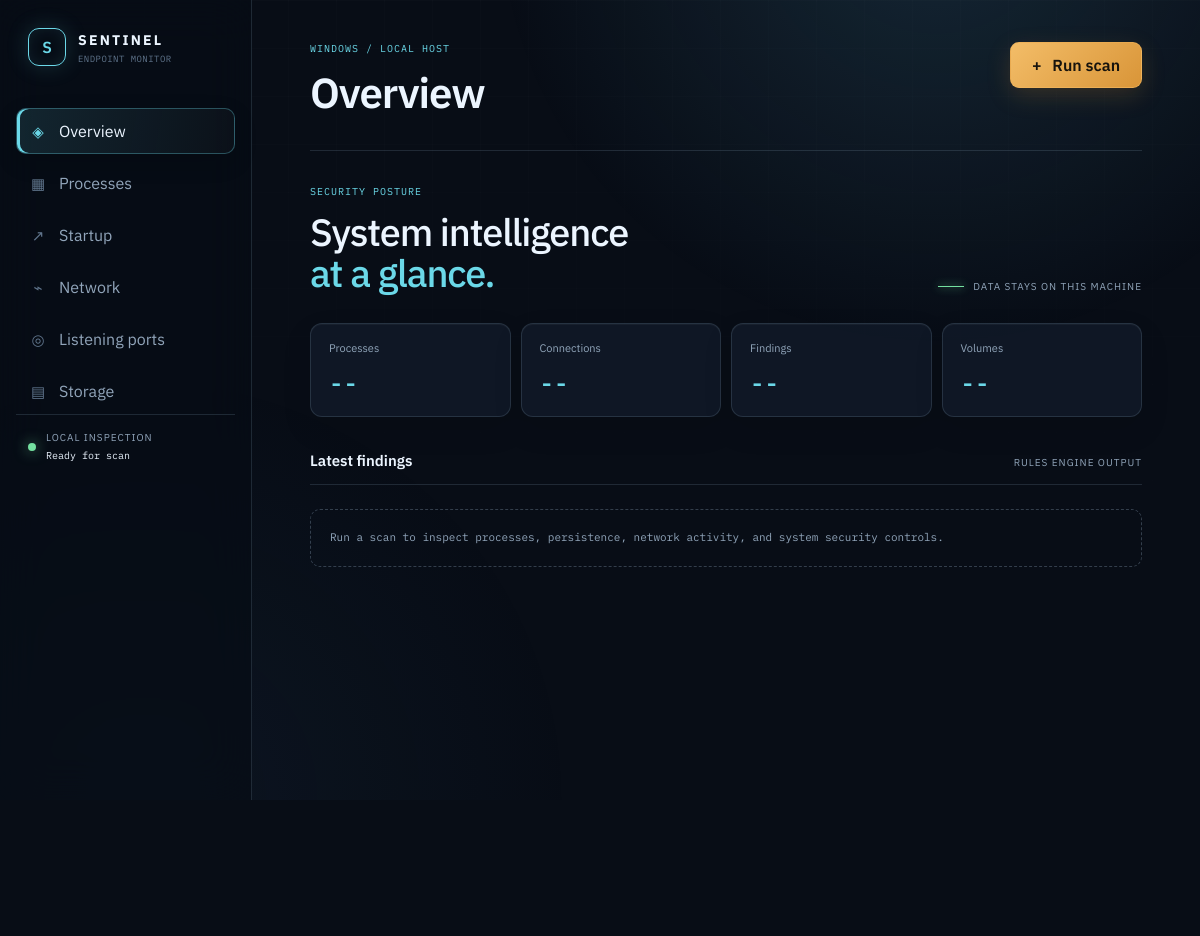
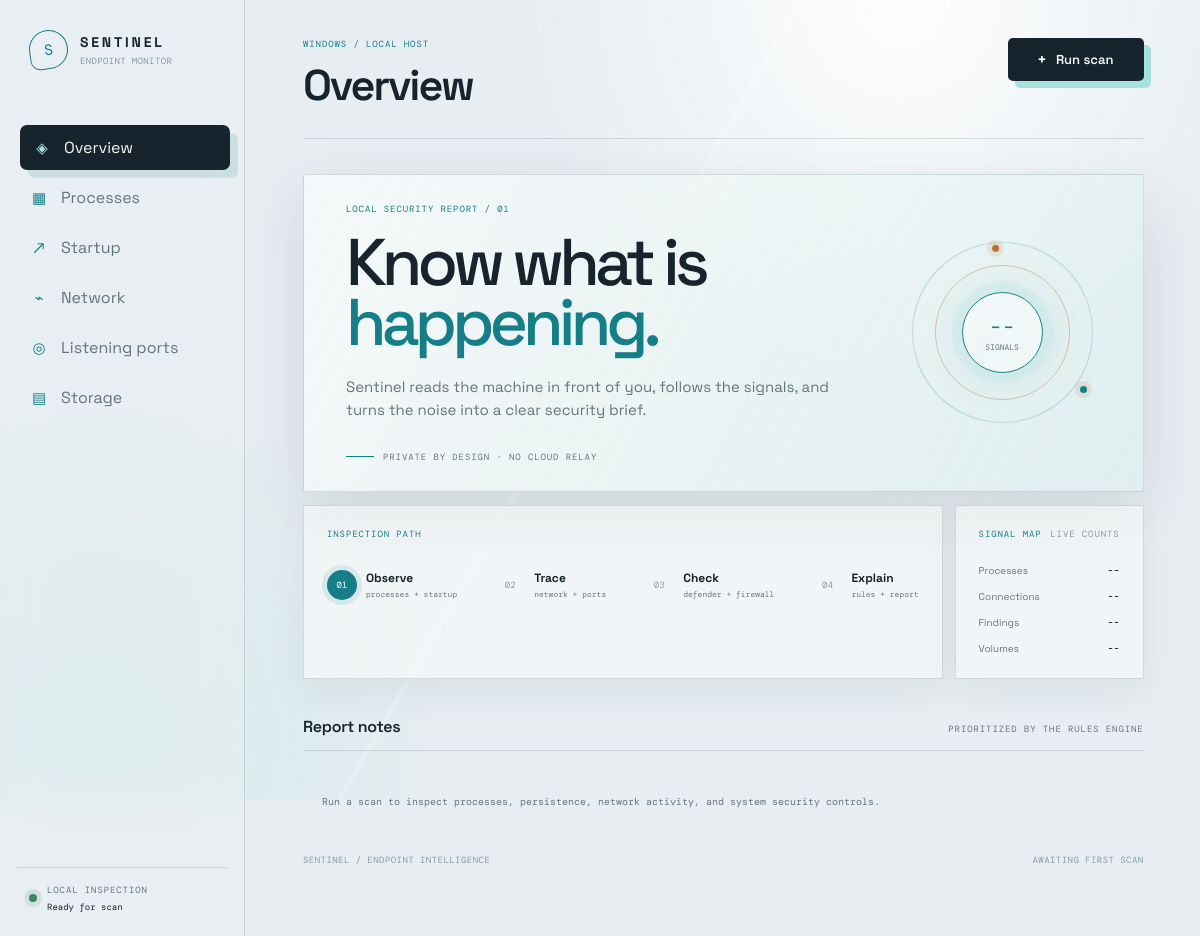
Before and after one commit to Maralbyek/Sentinel, an Electron app: page src/ui/index.html in a window 1200 px wide. Before the commit the page ends 800 px from the top, so only its background shows below. Drawn offline with nearby package versions, Linux system fonts and the light colour scheme.

Commit message:
Redesign Sentinel as a glass security report

```diff
--- a/src/ui/index.html
+++ b/src/ui/index.html
@@ -6,7 +6,7 @@
   <title>Sentinel | Endpoint Monitor</title>
   <link rel="preconnect" href="https://fonts.googleapis.com">
   <link rel="preconnect" href="https://fonts.gstatic.com" crossorigin>
-  <link href="https://fonts.googleapis.com/css2?family=IBM+Plex+Mono:wght@400;500;600&family=IBM+Plex+Sans:wght@400;500;600;700&display=swap" rel="stylesheet">
+  <link href="https://fonts.googleapis.com/css2?family=DM+Mono:wght@400;500&family=Space+Grotesk:wght@400;500;600;700&display=swap" rel="stylesheet">
   <link rel="stylesheet" href="./style.css">
 </head>
 <body>
@@ -48,25 +48,46 @@
       </header>
 
       <section id="view-overview" class="view overview-view">
-        <div class="overview-intro">
-          <div>
-            <div class="eyebrow">SECURITY POSTURE</div>
-            <h2>System intelligence<br><span>at a glance.</span></h2>
+        <div class="report-hero">
+          <div class="hero-copy">
+            <div class="eyebrow">LOCAL SECURITY REPORT / 01</div>
+            <h2>Know what is<br><em>happening.</em></h2>
+            <p>Sentinel reads the machine in front of you, follows the signals, and turns the noise into a clear security brief.</p>
+            <div class="scope-note"><span class="scope-line"></span> Private by design · no cloud relay</div>
           </div>
-          <div class="scope-note"><span class="scope-line"></span> Data stays on this machine</div>
+          <div class="posture-orbit" aria-label="Current posture">
+            <div class="orbit-ring ring-one"></div><div class="orbit-ring ring-two"></div>
+            <div class="orbit-core"><span id="posture-score">--</span><small>signals</small></div>
+            <span class="orbit-spark spark-one"></span><span class="orbit-spark spark-two"></span>
+          </div>
         </div>
-        <div class="scan-metrics" aria-label="Scan summary">
-          <div class="metric"><span class="metric-label">Processes</span><strong id="metric-processes">--</strong></div>
-          <div class="metric"><span class="metric-label">Connections</span><strong id="metric-connections">--</strong></div>
-          <div class="metric"><span class="metric-label">Findings</span><strong id="metric-findings">--</strong></div>
-          <div class="metric"><span class="metric-label">Volumes</span><strong id="metric-drives">--</strong></div>
+        <div class="report-grid">
+          <div class="phase-panel">
+            <div class="panel-kicker">INSPECTION PATH</div>
+            <div class="phase-track">
+              <div class="phase active"><span class="phase-node">01</span><div><b>Observe</b><small>processes + startup</small></div></div>
+              <div class="phase-line"></div>
+              <div class="phase"><span class="phase-node">02</span><div><b>Trace</b><small>network + ports</small></div></div>
+              <div class="phase-line"></div>
+              <div class="phase"><span class="phase-node">03</span><div><b>Check</b><small>defender + firewall</small></div></div>
+              <div class="phase-line"></div>
+              <div class="phase"><span class="phase-node">04</span><div><b>Explain</b><small>rules + report</small></div></div>
+            </div>
+          </div>
+          <div class="signal-panel">
+            <div class="panel-kicker">SIGNAL MAP <span>LIVE COUNTS</span></div>
+            <div class="signal-bars">
+              <div class="signal-row"><span>Processes</span><div class="signal-bar"><i id="bar-processes"></i></div><b id="metric-processes">--</b></div>
+              <div class="signal-row"><span>Connections</span><div class="signal-bar"><i id="bar-connections"></i></div><b id="metric-connections">--</b></div>
+              <div class="signal-row"><span>Findings</span><div class="signal-bar alert"><i id="bar-findings"></i></div><b id="metric-findings">--</b></div>
+              <div class="signal-row"><span>Volumes</span><div class="signal-bar"><i id="bar-drives"></i></div><b id="metric-drives">--</b></div>
+            </div>
+          </div>
         </div>
-        <div class="section-heading">
-          <h3>Latest findings</h3>
-          <span class="section-caption">Rules engine output</span>
-        </div>
+        <div class="section-heading"><h3>Report notes</h3><span class="section-caption">Prioritized by the rules engine</span></div>
         <div id="findings-list" class="findings-list"></div>
         <div id="overview-empty" class="empty-state">Run a scan to inspect processes, persistence, network activity, and system security controls.</div>
+        <div class="report-footer"><span>Sentinel / endpoint intelligence</span><span id="report-timestamp">Awaiting first scan</span></div>
       </section>
 
       <section id="view-processes" class="view hidden">
--- a/src/ui/style.css
+++ b/src/ui/style.css
@@ -1,144 +1,145 @@
 :root {
-  --bg: #080d16;
-  --glass: rgba(18, 29, 44, .72);
-  --glass-soft: rgba(255, 255, 255, .045);
-  --line: rgba(164, 190, 216, .16);
-  --line-bright: rgba(164, 190, 216, .28);
-  --text: #ecf5ff;
-  --muted: #91a5ba;
-  --faint: #60758c;
-  --cyan: #6bd8e8;
-  --cyan-soft: rgba(107, 216, 232, .13);
-  --amber: #f0b35a;
-  --amber-soft: rgba(240, 179, 90, .14);
-  --red: #ff777d;
-  --red-soft: rgba(255, 119, 125, .13);
-  --green: #74e0a0;
-  --green-soft: rgba(116, 224, 160, .13);
-  --mono: "IBM Plex Mono", Consolas, monospace;
-  --sans: "IBM Plex Sans", "Segoe UI", sans-serif;
+  --canvas: #e7edf1;
+  --canvas-deep: #d8e2e7;
+  --ink: #17242d;
+  --muted: #64757d;
+  --quiet: #8a9aa0;
+  --line: rgba(23, 36, 45, .14);
+  --glass: rgba(248, 251, 251, .62);
+  --glass-solid: rgba(245, 249, 249, .9);
+  --cyan: #157e87;
+  --cyan-light: #a5e1dd;
+  --amber: #b86f2d;
+  --amber-light: #f2d4ad;
+  --red: #c34f55;
+  --green: #368667;
+  --shadow: 0 20px 60px rgba(39, 65, 75, .12);
+  --display: "Space Grotesk", "Trebuchet MS", sans-serif;
+  --mono: "DM Mono", Consolas, monospace;
 }
 
 * { box-sizing: border-box; }
 html, body { min-height: 100%; margin: 0; }
 body {
-  background: var(--bg);
-  color: var(--text);
-  font-family: var(--sans);
+  background: var(--canvas);
+  color: var(--ink);
+  font-family: var(--display);
   -webkit-font-smoothing: antialiased;
 }
 body::before {
   position: fixed;
   inset: 0;
   z-index: -1;
+  content: "";
   pointer-events: none;
-  content: "";
-  background: linear-gradient(rgba(255,255,255,.018) 1px, transparent 1px), linear-gradient(90deg, rgba(255,255,255,.018) 1px, transparent 1px);
-  background-size: 48px 48px;
-  mask-image: linear-gradient(to bottom, rgba(0,0,0,.7), transparent 78%);
+  background: radial-gradient(circle at 75% 0%, rgba(255,255,255,.92), transparent 32%), radial-gradient(circle at 8% 92%, rgba(165,225,221,.3), transparent 26%), linear-gradient(120deg, transparent 0 48%, rgba(255,255,255,.22) 48.1% 48.3%, transparent 48.4%);
 }
 button { font: inherit; }
-.app-shell {
+.app-shell { display: flex; min-height: 100vh; }
+.sidebar {
+  width: 245px;
+  flex: 0 0 245px;
   display: flex;
-  min-height: 100vh;
-  background: radial-gradient(circle at 78% -12%, rgba(70, 135, 166, .22), transparent 34%), radial-gradient(circle at 12% 100%, rgba(41, 78, 112, .13), transparent 32%);
-}
-.sidebar {
-  width: 252px;
-  flex: 0 0 252px;
-  padding: 28px 16px 18px;
+  flex-direction: column;
+  padding: 30px 17px 20px;
   border-right: 1px solid var(--line);
-  background: rgba(7, 13, 22, .68);
+  background: rgba(233, 240, 242, .5);
   backdrop-filter: blur(22px);
 }
-.brand { display: flex; align-items: center; gap: 12px; padding: 0 12px 42px; }
-.brand-mark {
-  display: grid;
-  place-items: center;
-  width: 38px;
-  height: 38px;
-  border: 1px solid var(--cyan);
-  border-radius: 11px;
-  color: var(--cyan);
-  box-shadow: 0 0 22px rgba(107, 216, 232, .17), inset 0 0 16px rgba(107, 216, 232, .1);
-  font-family: var(--mono);
-  font-weight: 600;
-}
-.brand-name { font-size: 14px; font-weight: 700; letter-spacing: .16em; }
-.brand-subtitle, .eyebrow, .section-caption, .scope-note, .status-label { color: var(--muted); font-size: 10px; letter-spacing: .1em; text-transform: uppercase; }
-.brand-subtitle { margin-top: 4px; color: var(--faint); font-family: var(--mono); font-size: 9px; letter-spacing: .05em; }
-.rail { display: grid; gap: 6px; }
-.rail-item {
-  display: flex;
-  align-items: center;
-  gap: 12px;
-  width: 100%;
-  padding: 12px;
-  border: 1px solid transparent;
-  border-radius: 10px;
-  background: transparent;
-  color: var(--muted);
-  cursor: pointer;
-  text-align: left;
-  transition: color .2s ease, background .2s ease, border-color .2s ease, transform .2s ease;
-}
-.rail-item:hover { border-color: var(--line); background: var(--glass-soft); color: var(--text); transform: translateX(2px); }
-.rail-item.active { border-color: rgba(107, 216, 232, .32); background: linear-gradient(100deg, var(--cyan-soft), rgba(255,255,255,.025)); color: var(--text); box-shadow: inset 3px 0 var(--cyan), 0 8px 24px rgba(0,0,0,.12); }
-.rail-glyph { width: 18px; color: var(--faint); font-size: 15px; text-align: center; }
-.rail-item.active .rail-glyph { color: var(--cyan); }
-.sidebar-footer { display: flex; gap: 10px; align-items: center; margin-top: auto; padding: 16px 12px 4px; border-top: 1px solid var(--line); }
-.status-dot { width: 8px; height: 8px; border-radius: 50%; background: var(--green); box-shadow: 0 0 14px rgba(116,224,160,.7); }
-.status-dot[data-tone="working"] { background: var(--cyan); box-shadow: 0 0 14px rgba(107,216,232,.7); }
-.status-dot[data-tone="error"] { background: var(--red); box-shadow: 0 0 14px rgba(255,119,125,.7); }
-.status-value { margin-top: 5px; color: var(--text); font-family: var(--mono); font-size: 10px; }
-.content { width: min(1220px, 100%); margin: 0 auto; padding: 42px 58px 70px; }
-.topbar { display: flex; align-items: flex-start; justify-content: space-between; gap: 24px; padding-bottom: 30px; border-bottom: 1px solid var(--line); }
-.eyebrow { color: var(--cyan); font-family: var(--mono); font-size: 10px; }
+.brand { display: flex; align-items: center; gap: 12px; padding: 0 12px 56px; }
+.brand-mark { display: grid; place-items: center; width: 39px; height: 39px; border: 1px solid var(--cyan); border-radius: 50% 50% 50% 10px; color: var(--cyan); font-family: var(--mono); font-size: 15px; transform: rotate(-8deg); }
+.brand-name { color: var(--ink); font-size: 14px; font-weight: 700; letter-spacing: .2em; }
+.brand-subtitle, .eyebrow, .section-caption, .scope-note, .status-label, .panel-kicker { color: var(--muted); font-family: var(--mono); font-size: 9px; letter-spacing: .1em; text-transform: uppercase; }
+.brand-subtitle { margin-top: 4px; color: var(--quiet); letter-spacing: .04em; }
+.rail { display: grid; gap: 5px; }
+.rail-item { display: flex; align-items: center; gap: 13px; width: 100%; padding: 11px 12px; border: 1px solid transparent; border-radius: 7px; background: transparent; color: var(--muted); cursor: pointer; text-align: left; transition: color .25s ease, background .25s ease, transform .25s ease; }
+.rail-item:hover { color: var(--ink); background: rgba(255,255,255,.48); transform: translateX(3px); }
+.rail-item.active { background: var(--ink); color: #f4f7f5; box-shadow: 8px 8px 0 rgba(21,126,135,.14); transform: translateX(3px); }
+.rail-glyph { width: 18px; color: var(--cyan); font-size: 15px; text-align: center; }
+.rail-item.active .rail-glyph { color: var(--cyan-light); }
+.sidebar-footer { display: flex; gap: 10px; align-items: center; margin-top: auto; padding: 16px 12px 3px; border-top: 1px solid var(--line); }
+.status-dot { width: 8px; height: 8px; border-radius: 50%; background: var(--green); box-shadow: 0 0 0 5px rgba(54,134,103,.12); }
+.status-dot[data-tone="working"] { background: var(--cyan); animation: breathe 1.2s ease infinite; }
+.status-dot[data-tone="error"] { background: var(--red); }
+.status-value { margin-top: 5px; color: var(--ink); font-family: var(--mono); font-size: 9px; }
+.content { width: min(1240px, 100%); margin: 0 auto; padding: 38px 58px 70px; }
+.topbar { display: flex; align-items: flex-start; justify-content: space-between; gap: 24px; padding-bottom: 25px; border-bottom: 1px solid var(--line); }
+.eyebrow { color: var(--cyan); }
 h1, h2, h3, p { margin: 0; }
-h1 { margin-top: 10px; color: var(--text); font-size: clamp(28px, 4vw, 42px); font-weight: 600; letter-spacing: -.025em; }
-h2 { margin-top: 13px; max-width: 620px; color: var(--text); font-size: clamp(25px, 3.4vw, 38px); font-weight: 500; letter-spacing: -.03em; line-height: 1.08; }
-h2 span { color: var(--cyan); }
-h3 { font-size: 15px; font-weight: 600; }
-.scan-button { min-width: 132px; padding: 12px 17px; border: 1px solid rgba(240,179,90,.65); border-radius: 9px; background: linear-gradient(135deg, #f3bd68, #d99538); color: #17130d; cursor: pointer; box-shadow: 0 8px 24px rgba(219,145,44,.18); font-weight: 600; transition: filter .2s ease, transform .2s ease, box-shadow .2s ease; }
-.scan-button:hover { filter: brightness(1.08); transform: translateY(-2px); box-shadow: 0 12px 28px rgba(219,145,44,.25); }
-.scan-button:disabled { cursor: wait; opacity: .7; transform: none; }
-.scan-symbol { display: inline-block; margin-right: 7px; font-family: var(--mono); font-size: 16px; line-height: 10px; }
-.scan-spinner { animation: pulse 1s ease infinite; }
-.view { padding-top: 34px; animation: reveal .25s ease both; }
+h1 { margin-top: 8px; color: var(--ink); font-size: clamp(28px, 3.8vw, 43px); font-weight: 600; letter-spacing: -.05em; }
+h2 { margin-top: 17px; color: var(--ink); font-size: clamp(38px, 5.5vw, 72px); font-weight: 500; letter-spacing: -.075em; line-height: .91; }
+h2 em { color: var(--cyan); font-style: normal; }
+h3 { font-size: 16px; font-weight: 600; letter-spacing: -.02em; }
+.scan-button { min-width: 136px; padding: 13px 17px; border: 0; border-radius: 5px; background: var(--ink); color: #f5faf9; cursor: pointer; box-shadow: 7px 7px 0 var(--cyan-light); font-size: 13px; font-weight: 600; transition: transform .25s ease, box-shadow .25s ease, background .25s ease; }
+.scan-button:hover { background: var(--cyan); transform: translate(-2px, -2px); box-shadow: 9px 9px 0 var(--amber-light); }
+.scan-button:disabled { cursor: wait; opacity: .65; transform: none; }
+.scan-symbol { display: inline-block; margin-right: 7px; font-family: var(--mono); }
+.scan-spinner { animation: spin .9s linear infinite; }
+.view { padding-top: 35px; animation: page-in .5s cubic-bezier(.2,.8,.2,1) both; }
 .hidden { display: none !important; }
-.overview-intro { display: flex; justify-content: space-between; align-items: end; gap: 24px; padding-bottom: 30px; }
-.scope-note { display: flex; align-items: center; gap: 9px; white-space: nowrap; }
-.scope-line { display: inline-block; width: 26px; height: 1px; background: var(--green); box-shadow: 0 0 8px var(--green); }
-.scan-metrics { display: grid; grid-template-columns: repeat(4, 1fr); gap: 10px; margin-bottom: 34px; }
-.metric, .drive-card, .finding-card, .finding-clean { border: 1px solid var(--line); background: var(--glass); box-shadow: inset 0 1px rgba(255,255,255,.04), 0 12px 30px rgba(0,0,0,.1); backdrop-filter: blur(16px); }
-.metric { min-height: 92px; padding: 17px 18px; border-radius: 12px; }
-.metric-label { display: block; color: var(--muted); font-size: 11px; }
-.metric strong { display: block; margin-top: 12px; color: var(--cyan); font-family: var(--mono); font-size: 24px; font-weight: 500; }
-.section-heading { display: flex; align-items: baseline; justify-content: space-between; gap: 20px; padding: 0 0 14px; border-bottom: 1px solid var(--line); }
-.findings-list { display: grid; gap: 10px; margin-top: 12px; }
-.finding-card, .finding-clean { padding: 16px 18px; border-left: 3px solid var(--faint); border-radius: 10px; }
-.finding-card.warning { border-left-color: var(--amber); background: linear-gradient(90deg, var(--amber-soft), var(--glass) 68%); }
-.finding-card.critical { border-left-color: var(--red); background: linear-gradient(90deg, var(--red-soft), var(--glass) 68%); }
-.finding-card.info, .finding-clean { border-left-color: var(--green); background: linear-gradient(90deg, var(--green-soft), var(--glass) 68%); }
+.report-hero { display: flex; align-items: center; justify-content: space-between; min-height: 300px; gap: 35px; padding: 28px 38px 28px 42px; overflow: hidden; border: 1px solid var(--line); border-radius: 3px; background: linear-gradient(118deg, rgba(250,252,251,.72), rgba(218,239,237,.56)); box-shadow: var(--shadow); backdrop-filter: blur(17px); }
+.hero-copy { max-width: 640px; }
+.hero-copy p { max-width: 505px; margin-top: 23px; color: var(--muted); font-size: 15px; line-height: 1.55; }
+.scope-note { display: flex; align-items: center; gap: 9px; margin-top: 29px; }
+.scope-line { display: inline-block; width: 28px; height: 1px; background: var(--cyan); }
+.posture-orbit { position: relative; width: 205px; height: 205px; flex: 0 0 205px; }
+.orbit-ring { position: absolute; inset: 12px; border: 1px solid rgba(21,126,135,.28); border-radius: 50%; animation: orbit 14s linear infinite; }
+.ring-two { inset: 35px; border-color: rgba(184,111,45,.38); animation-direction: reverse; animation-duration: 10s; }
+.orbit-core { position: absolute; inset: 62px; display: grid; place-content: center; border: 1px solid var(--cyan); border-radius: 50%; background: rgba(255,255,255,.44); box-shadow: 0 0 0 10px rgba(165,225,221,.18), 0 0 40px rgba(21,126,135,.15); text-align: center; }
+.orbit-core span { color: var(--cyan); font-family: var(--mono); font-size: 22px; }
+.orbit-core small { color: var(--muted); font-family: var(--mono); font-size: 8px; text-transform: uppercase; }
+.orbit-spark { position: absolute; width: 7px; height: 7px; border-radius: 50%; background: var(--amber); box-shadow: 0 0 0 5px rgba(184,111,45,.13); }
+.spark-one { top: 21px; left: 89px; animation: float 3s ease-in-out infinite; }
+.spark-two { right: 20px; bottom: 38px; background: var(--cyan); animation: float 4s ease-in-out infinite reverse; }
+.report-grid { display: grid; grid-template-columns: 1.5fr 1fr; gap: 12px; margin: 13px 0 37px; }
+.phase-panel, .signal-panel { min-height: 174px; padding: 22px 23px; border: 1px solid var(--line); background: var(--glass); box-shadow: 0 12px 35px rgba(39,65,75,.07); backdrop-filter: blur(15px); }
+.panel-kicker { color: var(--cyan); }
+.panel-kicker span { float: right; color: var(--quiet); }
+.phase-track { display: flex; align-items: center; margin-top: 30px; }
+.phase { display: flex; align-items: center; gap: 9px; min-width: 0; color: var(--quiet); }
+.phase-node { display: grid; place-items: center; width: 30px; height: 30px; border: 1px solid var(--line-bright); border-radius: 50%; font-family: var(--mono); font-size: 9px; }
+.phase b, .phase small { display: block; white-space: nowrap; }
+.phase b { color: var(--ink); font-size: 12px; }
+.phase small { margin-top: 3px; color: var(--muted); font-family: var(--mono); font-size: 8px; }
+.phase.active .phase-node { border-color: var(--cyan); background: var(--cyan); color: white; box-shadow: 0 0 0 5px rgba(21,126,135,.11); }
+.phase-line { width: 24px; height: 1px; margin: 0 7px; background: var(--line-bright); }
+.signal-bars { display: grid; gap: 13px; margin-top: 24px; }
+.signal-row { display: grid; grid-template-columns: 83px 1fr 38px; align-items: center; gap: 10px; color: var(--muted); font-size: 10px; }
+.signal-row b { color: var(--ink); font-family: var(--mono); font-size: 10px; font-weight: 500; text-align: right; }
+.signal-bar { height: 5px; overflow: hidden; border-radius: 5px; background: rgba(23,36,45,.1); }
+.signal-bar i { display: block; width: 8%; height: 100%; border-radius: inherit; background: var(--cyan); transition: width 1s cubic-bezier(.2,.8,.2,1); }
+.signal-bar.alert i { background: var(--amber); }
+.section-heading { display: flex; align-items: baseline; justify-content: space-between; gap: 20px; padding: 0 0 13px; border-bottom: 1px solid var(--line); }
+.findings-list { display: grid; gap: 9px; margin-top: 12px; }
+.finding-card, .finding-clean { padding: 17px 19px; border: 1px solid var(--line); border-left: 4px solid var(--quiet); background: var(--glass-solid); box-shadow: 0 9px 25px rgba(39,65,75,.07); animation: note-in .45s ease both; }
+.finding-card.warning { border-left-color: var(--amber); background: linear-gradient(90deg, rgba(242,212,173,.68), var(--glass-solid) 62%); }
+.finding-card.critical { border-left-color: var(--red); background: linear-gradient(90deg, rgba(195,79,85,.14), var(--glass-solid) 62%); }
+.finding-card.info, .finding-clean { border-left-color: var(--green); }
 .finding-title { font-weight: 600; }
-.finding-detail { margin-top: 6px; color: var(--muted); font-family: var(--mono); font-size: 11px; line-height: 1.6; }
-.empty-state { display: grid; gap: 7px; margin-top: 12px; padding: 19px; border: 1px dashed var(--line-bright); border-radius: 10px; color: var(--muted); font-family: var(--mono); font-size: 11px; line-height: 1.6; }
-.error-state { border-color: rgba(255,119,125,.45); background: var(--red-soft); color: var(--red); }
+.finding-detail { margin-top: 6px; color: var(--muted); font-family: var(--mono); font-size: 10px; line-height: 1.6; }
+.empty-state { display: grid; gap: 7px; margin-top: 12px; padding: 19px; border: 1px dashed var(--line-bright); color: var(--muted); font-family: var(--mono); font-size: 10px; line-height: 1.6; }
+.error-state { border-color: rgba(195,79,85,.45); background: rgba(195,79,85,.1); color: var(--red); }
 .error-state span, .error-state small { color: var(--muted); }
-.table-wrap { overflow-x: auto; border: 1px solid var(--line); border-radius: 12px; background: var(--glass); box-shadow: 0 12px 30px rgba(0,0,0,.12); backdrop-filter: blur(16px); }
-table { width: 100%; border-collapse: collapse; font-family: var(--mono); font-size: 11px; white-space: nowrap; }
-th { color: var(--faint); font-size: 10px; font-weight: 500; letter-spacing: .08em; text-align: left; text-transform: uppercase; }
+.report-footer { display: flex; justify-content: space-between; margin-top: 25px; color: var(--quiet); font-family: var(--mono); font-size: 9px; letter-spacing: .05em; text-transform: uppercase; }
+.table-wrap { overflow-x: auto; border: 1px solid var(--line); background: var(--glass-solid); box-shadow: var(--shadow); backdrop-filter: blur(15px); }
+table { width: 100%; border-collapse: collapse; font-family: var(--mono); font-size: 10px; white-space: nowrap; }
+th { color: var(--quiet); font-size: 9px; font-weight: 500; letter-spacing: .08em; text-align: left; text-transform: uppercase; }
 th, td { padding: 15px 16px; border-bottom: 1px solid var(--line); text-align: left; }
 tbody tr:last-child td { border-bottom: 0; }
-tbody tr { transition: background .15s ease; }
-tbody tr:hover { background: rgba(107,216,232,.06); }
-td { color: #cbd8e5; }
+tbody tr { transition: background .2s ease; }
+tbody tr:hover { background: rgba(165,225,221,.22); }
+td { color: #40545d; }
 .storage-drives { display: grid; grid-template-columns: repeat(auto-fit, minmax(260px, 1fr)); gap: 12px; }
-.drive-card { padding: 19px; border-radius: 12px; font-family: var(--mono); font-size: 11px; }
-.drive-bar { height: 6px; margin-top: 17px; overflow: hidden; border-radius: 99px; background: rgba(255,255,255,.08); }
-.drive-bar-fill { height: 100%; max-width: 100%; border-radius: inherit; background: linear-gradient(90deg, var(--cyan), var(--amber)); box-shadow: 0 0 12px rgba(107,216,232,.45); transition: width .5s ease; }
-@keyframes reveal { from { opacity: 0; transform: translateY(5px); } to { opacity: 1; transform: translateY(0); } }
-@keyframes pulse { 50% { opacity: .35; transform: rotate(180deg); } }
+.drive-card { padding: 19px; border: 1px solid var(--line); background: var(--glass-solid); box-shadow: var(--shadow); font-family: var(--mono); font-size: 10px; }
+.drive-bar { height: 6px; margin-top: 17px; overflow: hidden; border-radius: 4px; background: rgba(23,36,45,.1); }
+.drive-bar-fill { height: 100%; max-width: 100%; border-radius: inherit; background: linear-gradient(90deg, var(--cyan), var(--amber)); transition: width .8s ease; }
+@keyframes page-in { from { opacity: 0; transform: translateY(12px); } to { opacity: 1; transform: translateY(0); } }
+@keyframes note-in { from { opacity: 0; transform: translateX(-10px); } to { opacity: 1; transform: translateX(0); } }
+@keyframes orbit { to { transform: rotate(360deg); } }
+@keyframes float { 50% { transform: translateY(-8px) translateX(4px); } }
+@keyframes breathe { 50% { box-shadow: 0 0 0 9px rgba(21,126,135,.15); } }
+@keyframes spin { to { transform: rotate(360deg); } }
+@media (max-width: 900px) { .content { padding: 32px 28px 56px; } .report-grid { grid-template-columns: 1fr; } }
 @media (max-width: 720px) {
   .app-shell { display: block; }
   .sidebar { width: 100%; border-right: 0; border-bottom: 1px solid var(--line); padding: 18px 14px 12px; }
@@ -147,9 +148,13 @@ td { color: #cbd8e5; }
   .rail-item { min-width: max-content; padding: 9px 10px; }
   .rail-glyph { display: none; }
   .sidebar-footer { display: none; }
-  .content { padding: 28px 18px 44px; }
-  .topbar { padding-bottom: 26px; }
-  .overview-intro { display: block; padding-bottom: 26px; }
-  .scope-note { margin-top: 20px; }
-  .scan-metrics { grid-template-columns: repeat(2, 1fr); }
+  .content { padding: 25px 16px 40px; }
+  .topbar { padding-bottom: 22px; }
+  .report-hero { display: block; padding: 25px; }
+  .posture-orbit { width: 170px; height: 170px; margin: 28px auto 0; }
+  .orbit-core { inset: 50px; }
+  .report-grid { margin-bottom: 29px; }
+  .phase-track { align-items: flex-start; flex-direction: column; gap: 9px; }
+  .phase-line { width: 1px; height: 13px; margin: 0 0 0 15px; }
+  .report-footer { display: block; line-height: 1.8; }
 }
```
Also changed, not shown: src/ui/renderer.js (+20 -4 lines).
